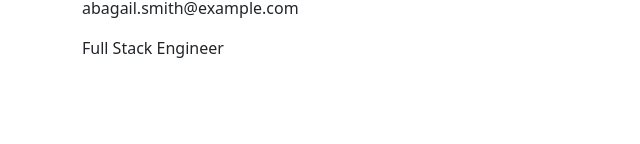
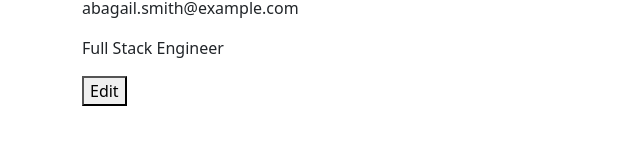
Before and after one commit to vbolden/Component_Library, a React (Vite) app: page / in a window 1280 px wide. Shown: the part 350-494 px from the top of the page, without its empty margins (0-640 px from the left). Built offline with nearby package versions, Linux system fonts and the light colour scheme.

Commit message:
added onEdit to UserProfileCard

```diff
--- a/src/App.tsx
+++ b/src/App.tsx
@@ -31,6 +31,7 @@ function App() {
           user={user}
           showEmail={true}
           showRole={true}
+          onEdit={(userId) => alert(`Editing User ${userId}`)}
         />
 
         {/* <ProductDisplay
```
